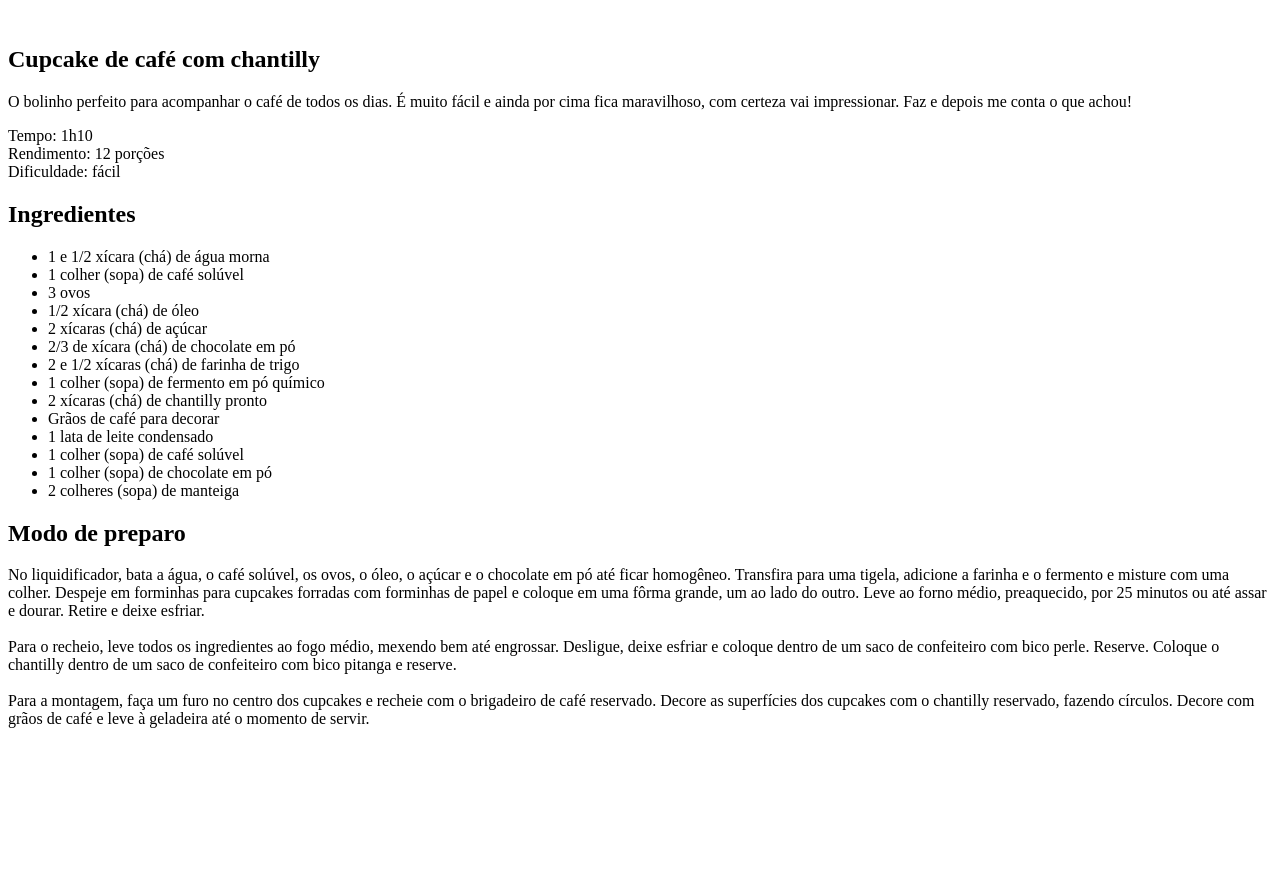
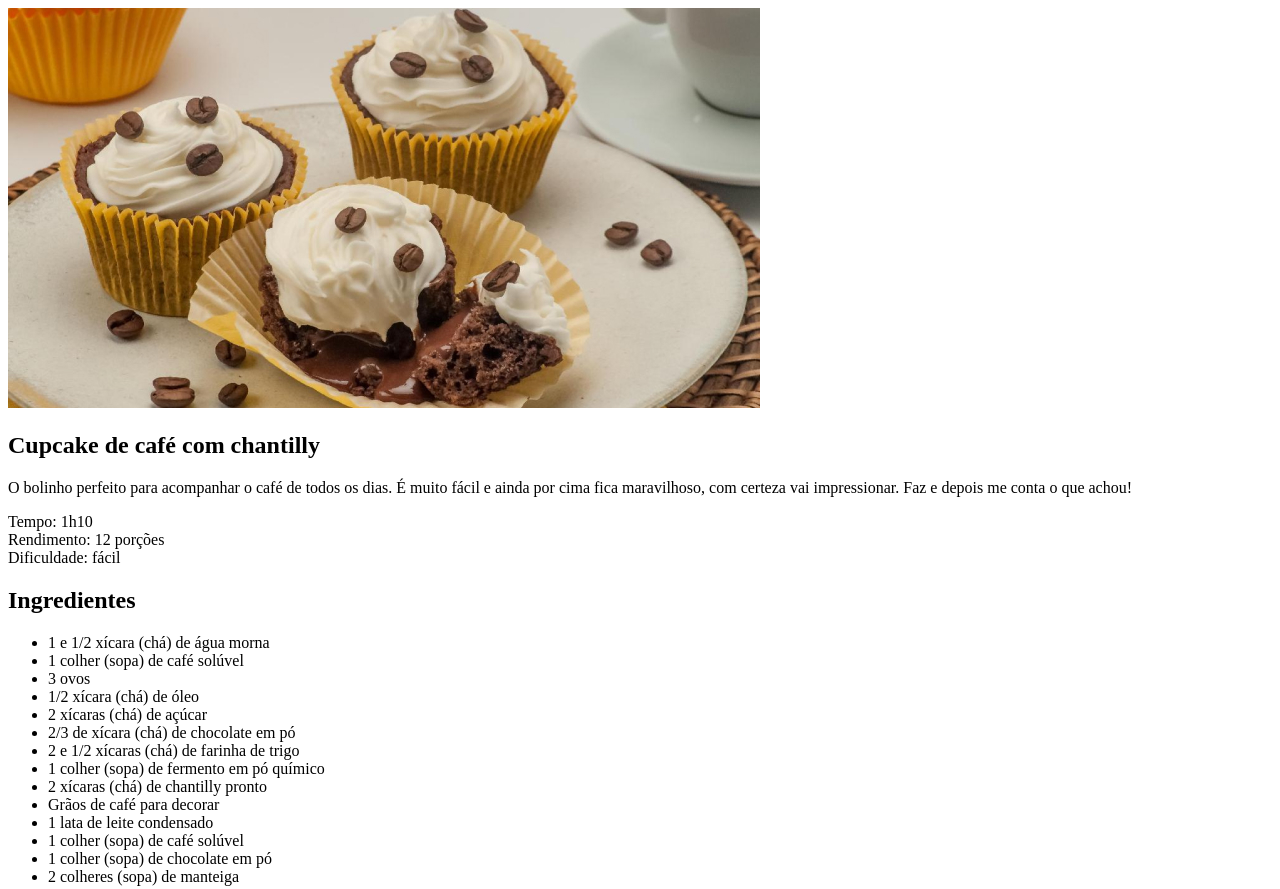
Before and after one commit to Luck-dev-web/receita, a plain HTML site: page index.html in a window 1280 px wide. Shown: the top 889 px of the page. Before the commit the page ends 800 px from the top, so only its background shows below. Drawn offline with Linux system fonts and the light colour scheme.

Commit message:
adicionando imagem e estilo

```diff
--- a/index.html
+++ b/index.html
@@ -4,10 +4,12 @@
   <meta charset="UTF-8">
   <meta name="viewport" content="width=device-width, initial-scale=1.0">
   <title>página de receita</title>
+
+  <link rel="stylesheet" href="">
 </head>
 <body>
   <div id="page">
-    <img src="" alt="">
+    <img src="assets/main-image.jpg" alt="imagem de um cupcake com grãos de café e um chantilly">
     <main>
       <section id="about">
         <h1>Cupcake de café com chantilly</h1>
--- /dev/null
+++ b/style.css
@@ -0,0 +1,3 @@
+img {
+  border-radius: 16px;
+}
```
Also changed, not shown: assets/main-image.jpg (added).
